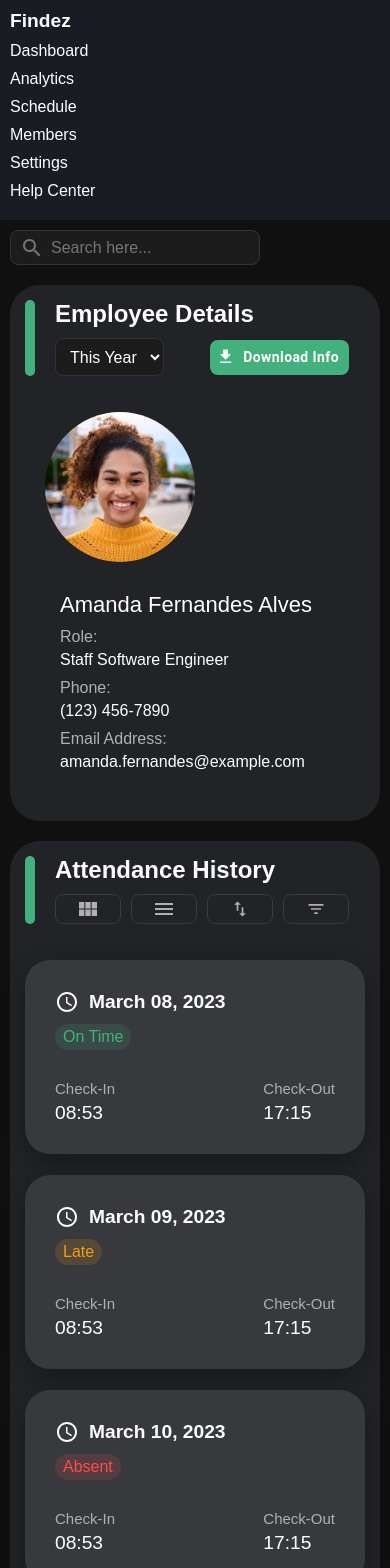
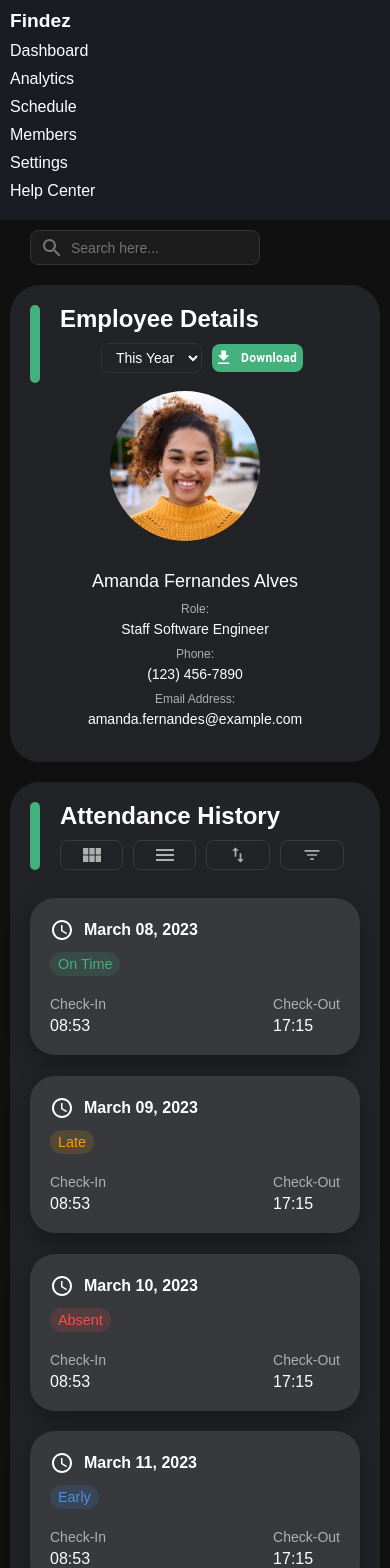
Before and after one commit to AmandaFernandes0701/Stech, a React (Vite) app: page /dashboard in a window 390 px wide. Shown: the top 1568 px of the page. Built offline with nearby package versions, Linux system fonts and the light colour scheme.

Commit message:
refactor(dashboard): simplificar lógica de paginação e remover animações do motion; aprimorar estilos responsivos para melhor usabilidade

```diff
--- a/src/pages/Dashboard/index.jsx
+++ b/src/pages/Dashboard/index.jsx
@@ -97,8 +97,6 @@ EmployeeCard.propTypes = {
 const Dashboard = () => {
   const [currentPage, setCurrentPage] = useState(1);
   const [isSmallScreen, setIsSmallScreen] = useState(false);
-  const [fadeOut, setFadeOut] = useState(false);
-  const [fadeIn, setFadeIn] = useState(true);
   const [activeButtons, setActiveButtons] = useState([]);
   const cardsPerPage = 6;
 
@@ -172,37 +170,19 @@ const Dashboard = () => {
 
   const handleNextPage = () => {
     if (currentPage * cardsPerPage < sortedAttendanceData.length) {
-      setFadeOut(true);
-      setTimeout(() => {
-        setCurrentPage(currentPage + 1);
-        setFadeOut(false);
-        setFadeIn(true);
-        setTimeout(() => setFadeIn(false), 500);
-      }, 500);
+      setCurrentPage(currentPage + 1);
     }
   };
 
   const handlePrevPage = () => {
     if (currentPage > 1) {
-      setFadeOut(true);
-      setTimeout(() => {
-        setCurrentPage(currentPage - 1);
-        setFadeOut(false);
-        setFadeIn(true);
-        setTimeout(() => setFadeIn(false), 500);
-      }, 500);
+      setCurrentPage(currentPage - 1);
     }
   };
 
   const handlePageClick = (pageNumber) => {
     if (currentPage !== pageNumber) {
-      setFadeOut(true);
-      setTimeout(() => {
-        setCurrentPage(pageNumber);
-        setFadeOut(false);
-        setFadeIn(true);
-        setTimeout(() => setFadeIn(false), 500);
-      }, 500);
+      setCurrentPage(pageNumber);
     }
   };
 
@@ -253,7 +233,7 @@ const Dashboard = () => {
                 <option value="2018">2018</option>
               </select>
               <Button className="download-button" startIcon={<GetApp />}>
-                Download Info
+                {isSmallScreen ? "Download" : "Download Info"}
               </Button>
             </div>
           </Header>
@@ -311,9 +291,6 @@ const Dashboard = () => {
             {currentCards.map((card, index) => (
               <AttendanceCard
                 key={index}
-                className={`${fadeOut ? "fade-out" : ""} ${
-                  fadeIn ? "fade-in" : ""
-                }`}
                 color={card.status.color}
                 backgroundColor={card.status.backgroundColor}
               >
--- a/src/pages/Dashboard/styles.js
+++ b/src/pages/Dashboard/styles.js
@@ -1,24 +1,6 @@
-import styled, { keyframes } from "styled-components";
+import styled from "styled-components";
 
 import { theme } from "../../styles/theme";
-
-const fadeIn = keyframes`
-  from {
-    opacity: 0;
-  }
-  to {
-    opacity: 1;
-  }
-`;
-
-const fadeOut = keyframes`
-  from {
-    opacity: 1;
-  }
-  to {
-    opacity: 0;
-  }
-`;
 
 export const Container = styled.div`
   display: flex;
@@ -108,10 +90,11 @@ export const Header = styled.header`
       padding: 5px 10px;
       border-radius: ${theme.borderRadius};
       border: 1px solid ${theme.colors.inputBorder};
-      background-color: ${theme.colors.inputBackground};
+      background-color: ${theme.colors.attendanceBackground};
       color: ${theme.colors.text};
       font-size: ${theme.fontSizes.text};
       height: 38px;
+      cursor: pointer;
 
       &:focus {
         border-color: ${theme.colors.primary};
@@ -140,6 +123,12 @@ export const Header = styled.header`
       .MuiSvgIcon-root {
         font-size: 1.2rem;
       }
+
+      @media (max-width: 480px) {
+        .MuiButton-label > span:not(.MuiButton-startIcon) {
+          display: none;
+        }
+      }
     }
   }
 
@@ -152,6 +141,45 @@ export const Header = styled.header`
       margin-top: 10px;
       width: 100%;
       justify-content: space-between;
+
+      select {
+        font-size: 14px;
+        height: 30px;
+      }
+
+      .download-button {
+        font-size: 14px;
+        height: 30px;
+        padding: 4px 8px;
+      }
+    }
+  }
+
+  @media (max-width: 481px) {
+    .header-right {
+      .download-button {
+        font-size: 12px;
+        height: 28px;
+        padding: 3px 6px;
+      }
+    }
+  }
+
+  @media (max-width: 320px) {
+    .header-right {
+      .download-button {
+        font-size: 10px;
+        height: 26px;
+        padding: 2px 5px;
+      }
+    }
+  }
+
+  @media (max-width: 681px) {
+    .header-right {
+      justify-content: center;
+      width: 100%;
+      margin-bottom: 10px;
     }
   }
 `;
@@ -188,17 +216,34 @@ export const Card = styled.div`
 export const AttendanceGrid = styled.div`
   display: flex;
   flex-direction: column;
-  flex: 1;
   background-color: ${theme.colors.attendanceBackground};
   color: ${theme.colors.text};
   padding: 40px;
   border-radius: 30px;
-  gap: 1.5rem;
+  gap: 1rem;
   margin-top: 20px;
 
+  &::-webkit-scrollbar {
+    width: 8px;
+  }
+
+  &::-webkit-scrollbar-track {
+    background: ${theme.colors.inputBackground};
+  }
+
+  &::-webkit-scrollbar-thumb {
+    background-color: ${theme.colors.iconColor};
+    border-radius: 10px;
+    border: 2px solid ${theme.colors.inputBackground};
+  }
+
   @media (max-width: 768px) {
-    padding: 15px;
-    gap: 1rem;
+    gap: 0.5rem;
+    padding: 20px;
+  }
+
+  &:nth-of-type(3) {
+    height: 100%;
   }
 `;
 
@@ -234,19 +279,14 @@ export const AttendanceCard = styled.div`
   background: ${theme.colors.attendanceCardBackground};
   border-radius: 25px;
   box-shadow: ${theme.boxShadow};
-  padding: 30px;
+  padding: 20px;
   width: 100%;
-  animation: ${fadeIn} 0.5s ease-in-out;
-
-  &.fade-out {
-    animation: ${fadeOut} 0.5s ease-in-out;
-  }
 
   .attendance-header {
     display: flex;
     align-items: center;
     justify-content: space-between;
-    margin-bottom: 30px;
+    margin-bottom: 20px;
 
     .header-left {
       display: flex;
@@ -256,7 +296,7 @@ export const AttendanceCard = styled.div`
       p {
         margin-left: 5px;
         font-weight: 600;
-        font-size: 1.2rem;
+        font-size: 1rem;
       }
     }
 
@@ -265,7 +305,7 @@ export const AttendanceCard = styled.div`
       background-color: ${(props) => props.backgroundColor};
       padding: 5px 10px;
       border-radius: 20px;
-      font-size: 1.2rem;
+      font-size: 1rem;
       font-weight: 500;
     }
 
@@ -276,7 +316,7 @@ export const AttendanceCard = styled.div`
       .status-flag {
         margin-top: 10px;
         padding: 4px 8px;
-        font-size: 1rem;
+        font-size: 0.9rem;
       }
     }
   }
@@ -291,13 +331,13 @@ export const AttendanceCard = styled.div`
       align-items: left;
 
       p:first-child {
-        font-size: 15px;
+        font-size: 14px;
         color: ${theme.colors.textSecondary};
         font-weight: regular;
       }
 
       p:last-child {
-        font-size: 1.2rem;
+        font-size: 1rem;
         margin-top: 5px;
         font-weight: 500;
       }
@@ -453,18 +493,26 @@ export const SearchContainer = styled.div`
       border-color: ${theme.colors.primary};
       outline: none;
     }
+
+    @media (max-width: 769px) {
+      margin-left: 20px;
+      font-size: 14px;
+    }
   }
 
   .search-icon {
     position: absolute;
     margin-left: 10px;
     color: ${theme.colors.iconColor};
+
+    @media (max-width: 769px) {
+      margin-left: 30px;
+    }
   }
 `;
 
 export const EmployeeCardContainer = styled.div`
   border-radius: 8px;
-  padding: 20px;
   display: flex;
   align-items: center;
 
@@ -493,6 +541,10 @@ export const EmployeeCardContainer = styled.div`
       @media (max-width: 768px) {
         font-size: 22px;
       }
+
+      @media (max-width: 480px) {
+        font-size: 18px;
+      }
     }
 
     .employee-info {
@@ -508,12 +560,29 @@ export const EmployeeCardContainer = styled.div`
           font-size: ${theme.fontSizes.text};
           color: ${theme.colors.text};
           font-weight: normal;
+
+          @media (max-width: 480px) {
+            font-size: 14px;
+          }
         }
 
         .info-label {
           font-size: ${theme.fontSizes.text};
           color: ${theme.colors.textSecondary};
+
+          @media (max-width: 480px) {
+            font-size: 12px;
+          }
         }
+      }
+    }
+  }
+
+  @media (max-width: 1250px) {
+    .employee-details {
+      .employee-info {
+        flex-direction: column;
+        gap: 1rem;
       }
     }
   }
@@ -535,4 +604,17 @@ export const EmployeeCardContainer = styled.div`
       }
     }
   }
+
+  @media (max-width: 681px) {
+    align-items: center;
+    text-align: center;
+
+    .employee-details {
+      align-items: center;
+
+      .employee-info {
+        align-items: center;
+      }
+    }
+  }
 `;
```
